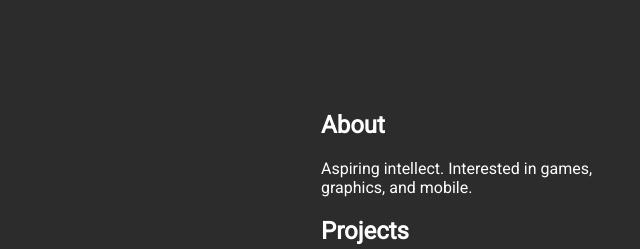
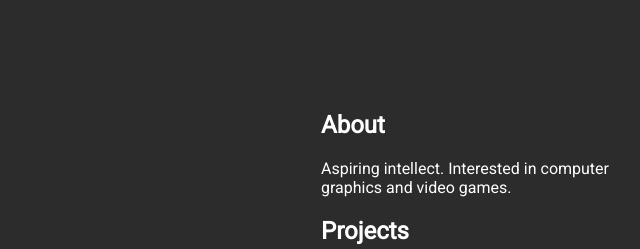
Before and after one commit to michaelsalton/website, a website: page index.html in a window 1280 px wide. Shown: the top 249 px of the page, 477-1117 px from the left. Drawn offline with Linux system fonts and the light colour scheme.

Commit message:
updated bio

```diff
--- a/index.html
+++ b/index.html
@@ -24,7 +24,7 @@
             <div class="content-column-right">
                 <div class="info-section">
                     <h2>About</h2>
-                    <p>Aspiring intellect. Interested in games, graphics, and mobile.</p>
+                    <p>Aspiring intellect. Interested in computer graphics and video games.</p>
                     <h2>Projects</h2>
                     <a href="https://store.steampowered.com/app/3140860/Discover_Old_DHanis/", target="blank">Discover Old D'Hanis</a>
                     <a href="https://github.com/michaelsalton/3D-Pixel-Art-Engine", target="blank">3D Pixel Art Engine</a>
```
